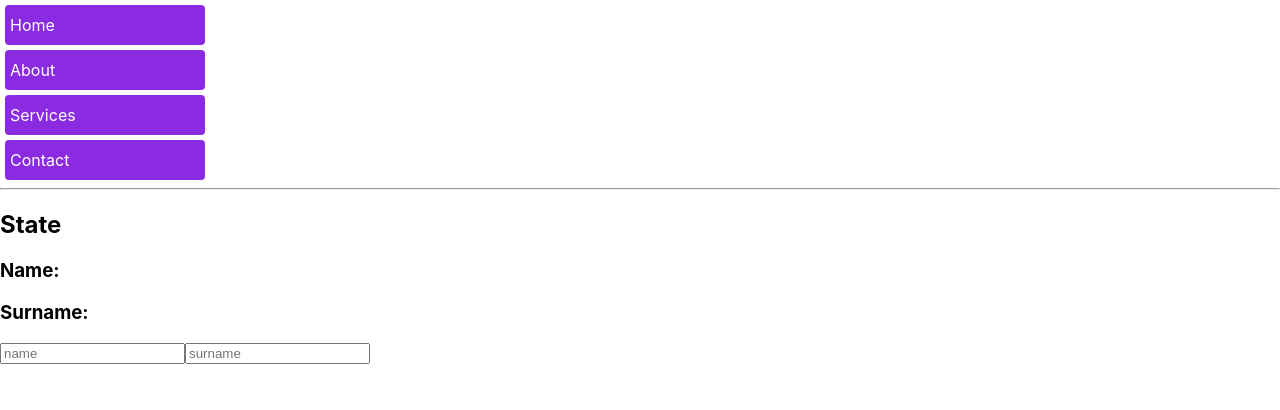
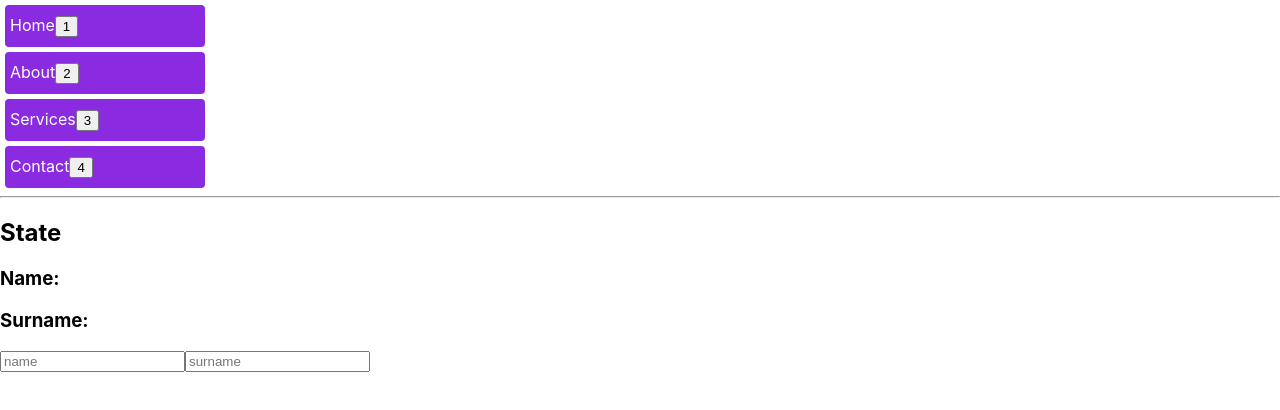
Before and after one commit to Ulugbek01/new-project-test, a React (Create React App) app: page / in a window 1280 px wide. Shown: the top 410 px of the page. Built offline with nearby package versions, Linux system fonts and the light colour scheme.

Commit message:
onDelete function add

```diff
--- a/src/components/Menu.js
+++ b/src/components/Menu.js
@@ -16,8 +16,13 @@ class Menu extends Component {
     };
 
     const getName = (e) => {
-    //   console.log(e.target.name);
-      this.setState({[e.target.name]: e.target.value });
+      //   console.log(e.target.name);
+      this.setState({ [e.target.name]: e.target.value });
+    };
+
+    const onDelete = (id) => {
+      let newData = this.state.users.filter((value) => value.id !== id);
+      this.setState({ users: newData });
     };
 
     // const getSurname = (e) => {
@@ -34,6 +39,7 @@ class Menu extends Component {
               onClick={() => onActive(id)}
             >
               {title}
+              <button onClick={() => onDelete(id)}>{id}</button>
             </div>
           ))}
         </div>
@@ -51,3 +57,9 @@ class Menu extends Component {
 }
 
 export default Menu;
+
+// let obj = {
+//   name: "Body.js",
+// };
+// console.log(obj['name']);
+// console.log(obj.name);
```
